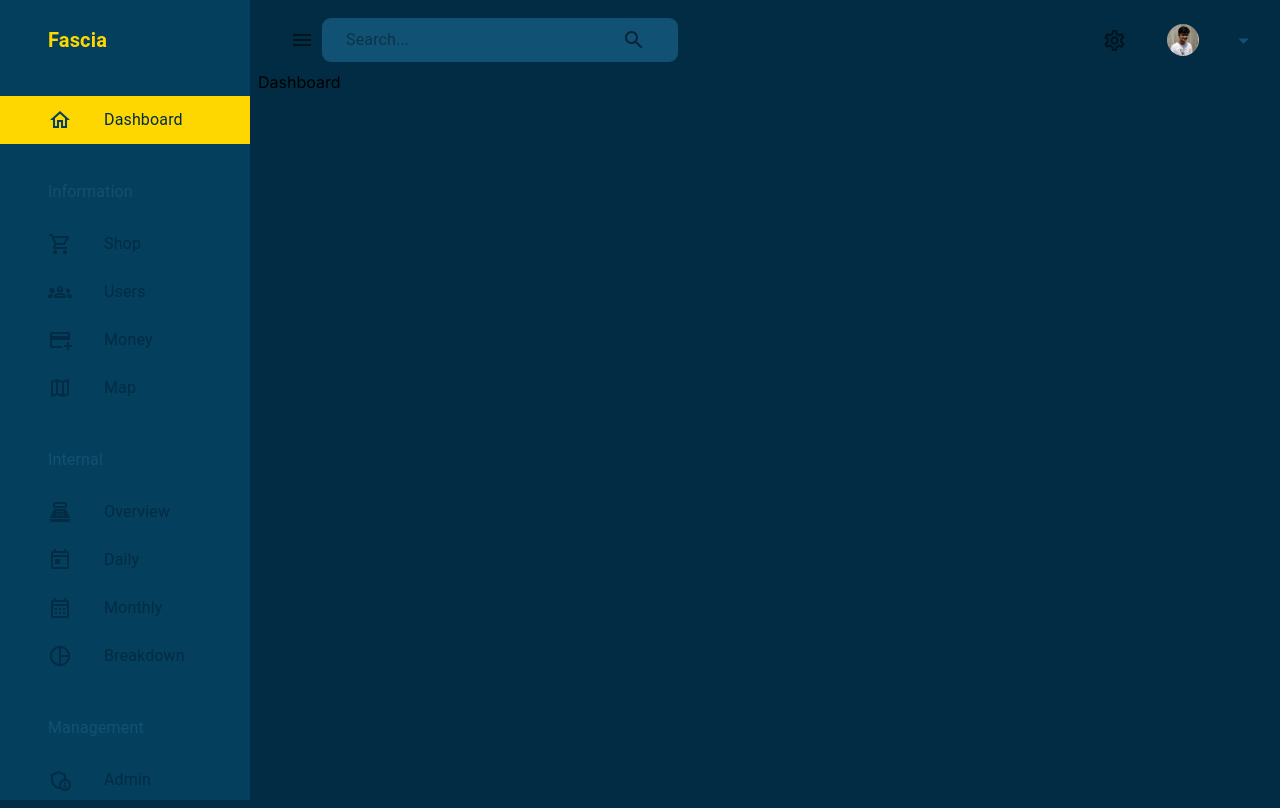
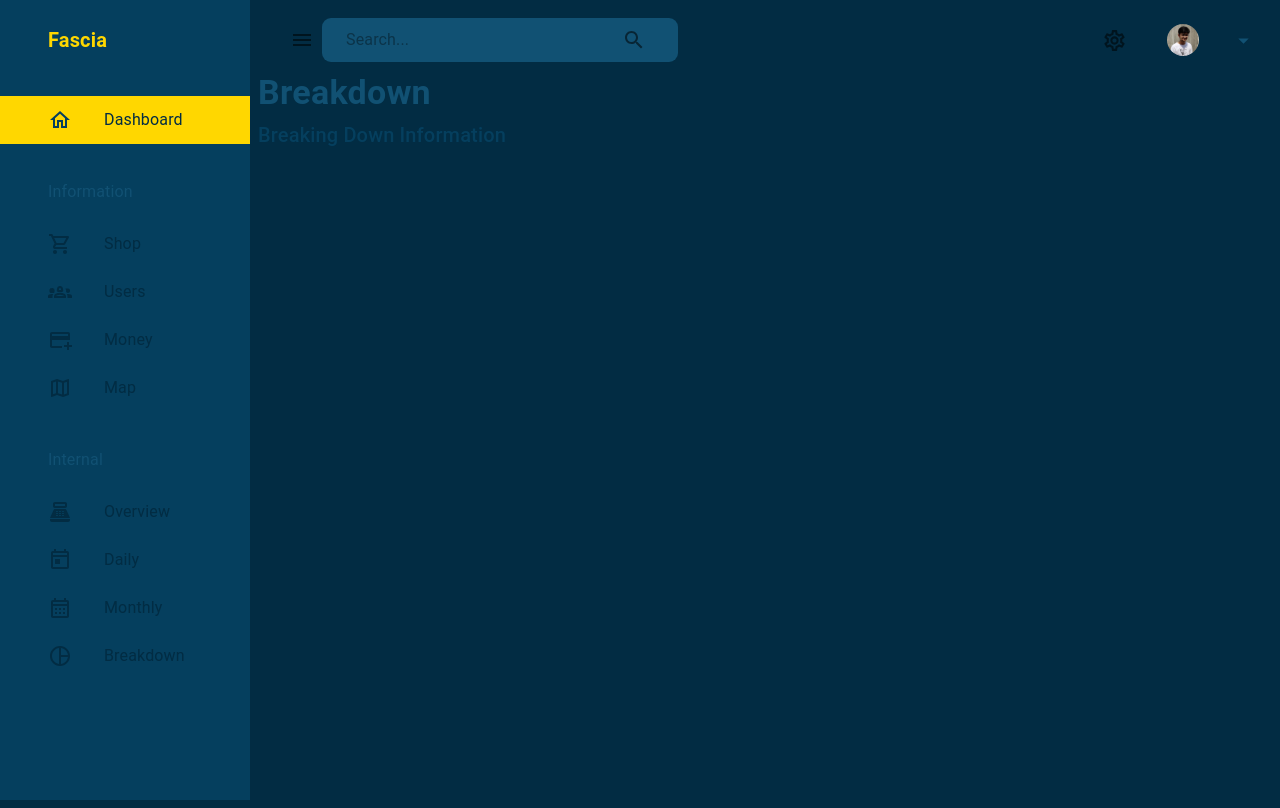
Before and after one commit to sushilpandeyy/Fascia, a React (Vite) app in the folder dashboardf/: page /dashboard in a window 1280 px wide. Built offline with nearby package versions, Linux system fonts and the light colour scheme; no server answers.

Commit message:
Removed few menu options

```diff
--- a/dashboardf/src/scenes/component/Sidebar.jsx
+++ b/dashboardf/src/scenes/component/Sidebar.jsx
@@ -85,18 +85,18 @@ const navItems = [
         text: "Breakdown",
         icon: <PieChartOutlined />,
       },
-      {
-        text: "Management",
-        icon: null,
-      },
-      {
-        text: "Admin",
-        icon: <AdminPanelSettingsOutlined />,
-      },
-      {
-        text: "Performance",
-        icon: <TrendingUpOutlined />,
-      },
+     // {
+     //   text: "Management",
+     //   icon: null,
+     // },
+     // {
+     //   text: "Admin",
+     //   icon: <AdminPanelSettingsOutlined />,
+     // },
+     // {
+     //   text: "Performance",
+     //   icon: <TrendingUpOutlined />,
+     // },
     ];
 
     function getcurrent(){
--- a/dashboardf/src/scenes/dashboard/index.jsx
+++ b/dashboardf/src/scenes/dashboard/index.jsx
@@ -1,8 +1,12 @@
 import React from 'react'
+import Header from '../component/Header'
 
 function Dashboard() {
   return (
-    <div>Dashboard</div>
+    <>
+    <Header title="Breakdown" subtitle="Breaking Down Information"/>
+
+    </>
   )
 }
 
```
